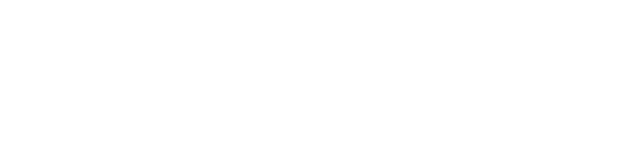
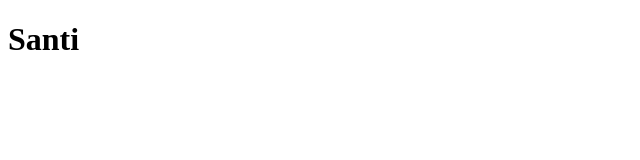
Before and after one commit to ChTole/RepoColaborativo24164, a plain HTML site: page index.html in a window 1280 px wide. Shown: the whole page, without its empty margins (0-640 px from the left). Drawn offline with Linux system fonts and the light colour scheme.

Commit message:
modificacion h1

```diff
--- a/index.html
+++ b/index.html
@@ -6,6 +6,6 @@
     <title>Document</title>
 </head>
 <body>
-
+    <h1>Santi</h1>
 </body>
 </html>
```
